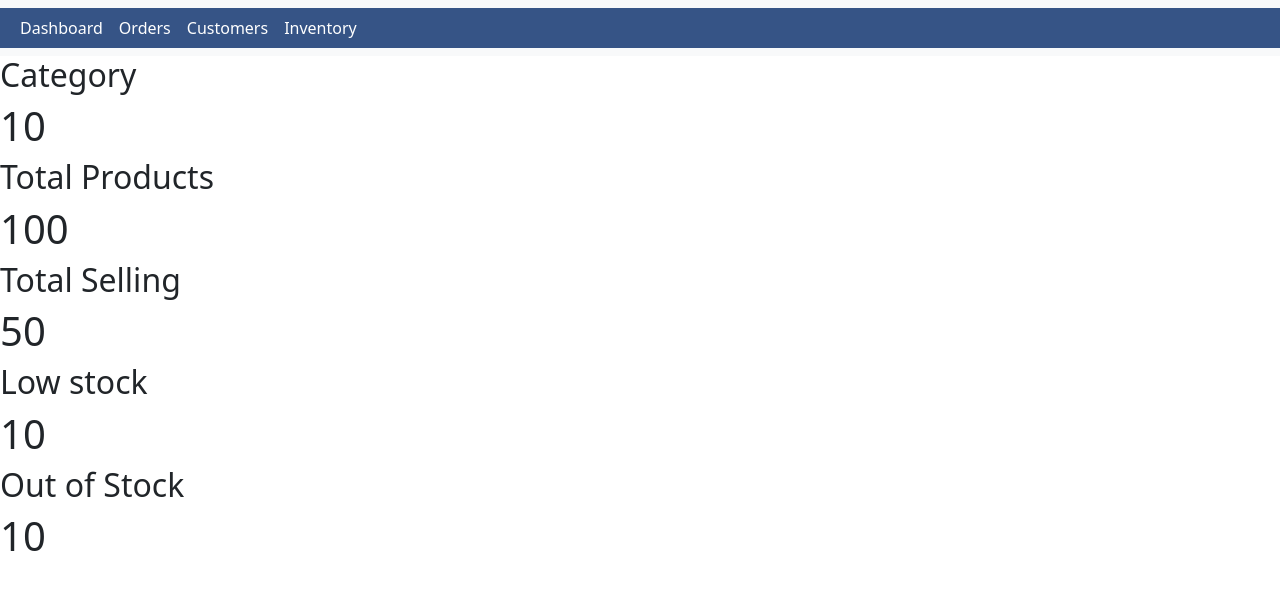
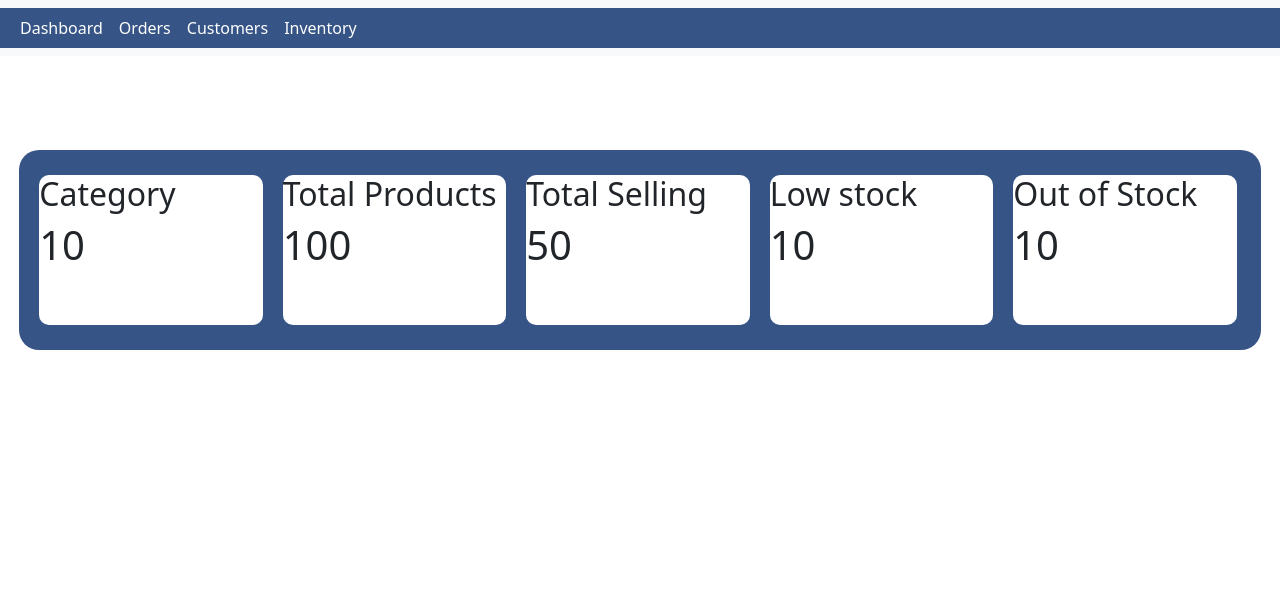
Before and after one commit to sawaniThiwandika/pos-system-with-html, a plain HTML site: page item.html in a window 1280 px wide. Shown: the top 590 px of the page. Drawn offline with nearby package versions, Linux system fonts and the light colour scheme.

Commit message:
status position

```diff
--- a/itemFormStyle.css
+++ b/itemFormStyle.css
@@ -13,3 +13,76 @@ nav {
     position: relative;
     z-index: 9999;
 }
+#statusDiv{
+    width: 100%;
+    height: 600px;
+    position: absolute;
+    top:50px;
+    margin: auto;
+}
+#status{
+    width: 97%;
+    height: 200px;
+    position: absolute;
+    top:100px;
+    left: 0;
+    right: 0;
+    margin: auto;
+    background-color: #365486;
+    border-radius: 20px;
+}
+#categoryDiv{
+    width: 18%;
+    height: 150px;
+    position: absolute;
+    bottom: 0;
+    top: 0;
+    left: 20px;
+    margin: auto;
+    background-color: white;
+    border-radius: 10px;
+}
+#productsDiv{
+    width: 18%;
+    height: 150px;
+    position: absolute;
+    bottom: 0;
+    top: 0;
+    left: calc(18% + 40px);
+    margin: auto;
+    background-color: white;
+    border-radius: 10px;
+}
+#sellingDiv{
+    width: 18%;
+    height: 150px;
+    position: absolute;
+    bottom: 0;
+    top: 0;
+    left: calc(36% + 60px);
+    margin: auto;
+    background-color: white;
+    border-radius: 10px;
+}
+#lowStockDiv{
+    width: 18%;
+    height: 150px;
+    position: absolute;
+    bottom: 0;
+    top: 0;
+    left: calc(54% + 80px);
+    margin: auto;
+    background-color: white;
+    border-radius: 10px;
+}
+#outStockDiv{
+    width: 18%;
+    height: 150px;
+    position: absolute;
+    bottom: 0;
+    top: 0;
+    left: calc(72% + 100px);
+    margin: auto;
+    background-color: white;
+    border-radius: 10px;
+}
```
